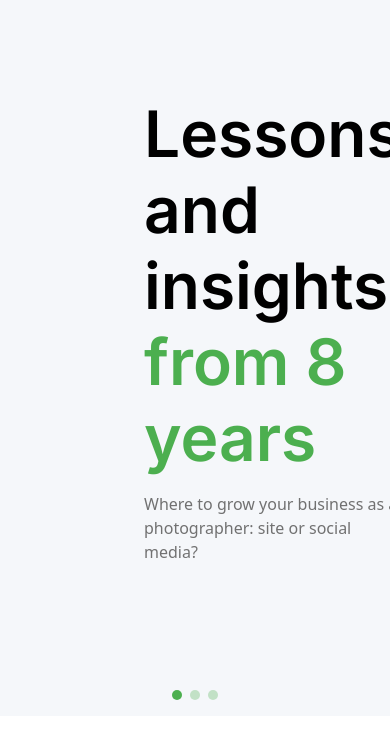
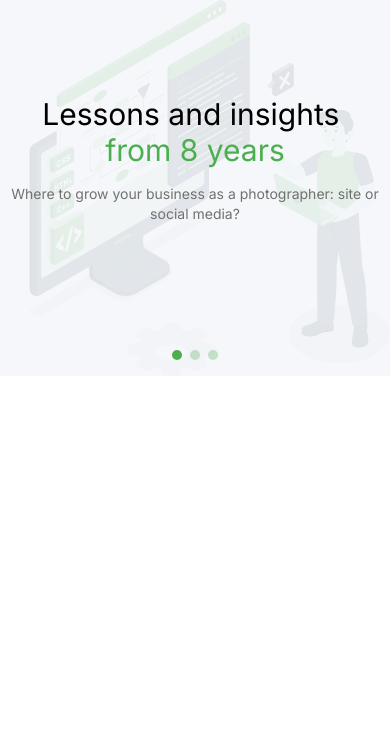
Before and after one commit to AjeshMadhavan/Nexcent, a Vue app: page / in a window 390 px wide. Shown: the top 738 px of the page. Built offline with nearby package versions, Linux system fonts and the light colour scheme.

Commit message:
feat: add responsiveness

```diff
--- a/src/conatiners/HeroBanner.vue
+++ b/src/conatiners/HeroBanner.vue
@@ -1,22 +1,33 @@
 <template>
   <div
-    class="relative px-36 py-24 flex items-center justify-between lg:gap-26"
+    class="relative px-2 py-24 flex items-center justify-center md:px-3 xl:px-36 xl:justify-between lg:gap-26"
     style="background-color: rgba(245, 247, 250, 1)"
   >
-    <div>
-      <h1 class="font-inter text-headline-1">
-        Lessons and insights&nbsp;<span class="block text-devil-grass"
-          >from 8 years</span
-        >
+    <div class="z-10 flex flex-col">
+      <h1
+        class="font-inter text-3xl text-center sm:text-4xl md:text-6xl xl:text-left xl:text-headline-1"
+      >
+        {{ title.text }}&nbsp;
+        <span class="xl:block text-devil-grass">
+          {{ title.hightlight }}
+        </span>
       </h1>
-      <p class="text-grey mt-4">
-        Where to grow your business as a photographer: site or social media?
+      <p
+        class="mt-4 font-inter text-grey text-sm text-center md:text-base xl:text-start"
+      >
+        {{ description }}
       </p>
       <!--empty wrapper to implement button-->
       <div class="button-wrapper h-14"></div>
     </div>
-    <div>
-      <img class="block" src="../assets/Courses.svg" alt="" />
+    <div
+      class="absolute top-0 right-0 z-0 h-full opacity-10 xl:relative xl:h-fit xl:opacity-100"
+    >
+      <img
+        class="block h-full xl:h-auto"
+        src="../assets/Courses.svg"
+        alt="courses-image"
+      />
     </div>
     <div class="absolute bottom-4 left-0 flex justify-center gap-2 w-full">
       <div class="w-2.5 h-2.5 bg-devil-grass rounded-full" />
@@ -26,6 +37,10 @@
   </div>
 </template>
 
-<script setup lang="ts"></script>
+<script setup lang="ts">
+import uiData from "../data/uiData.json";
+
+const { title, description } = uiData.heroBanner;
+</script>
 
 <style scoped></style>
--- a/src/data/uiData.json
+++ b/src/data/uiData.json
@@ -11,6 +11,7 @@
     "buttonTexts": {
       "login": "Login",
       "signup": "Sign up"
+    }
   },
   "heroBanner": {
     "title": {
@@ -19,7 +20,6 @@
     },
     "description": "Where to grow your business as a photographer: site or social media?",
     "buttonText": "Register"
-    }
   },
   "clientsSection": {
     "title": "Our Clients",
```
Lines whose indentation alone changed are shown as unchanged.
